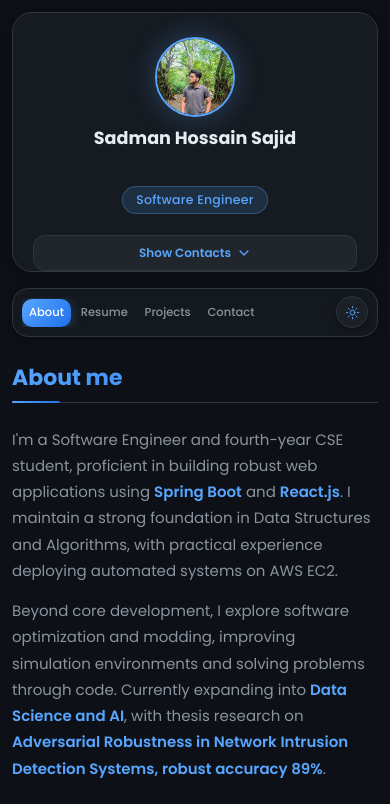
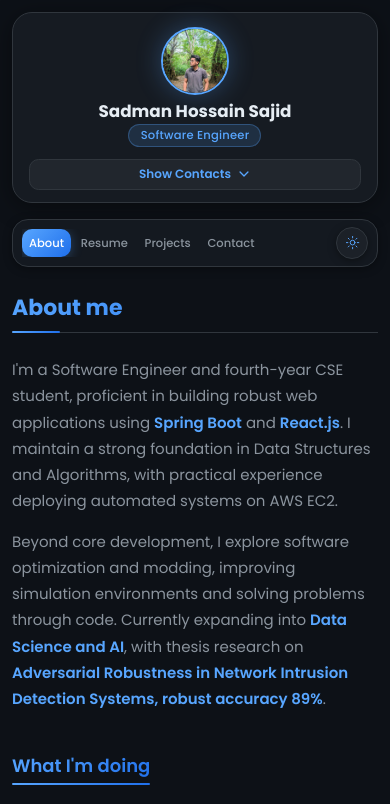
Before and after one commit to sadman128/my-portfolio, a website: page index.html in a window 390 px wide. Shown: the top 804 px of the page. Drawn offline with nearby package versions, Linux system fonts and the light colour scheme; no server answers.

Commit message:
reduced sidebar height (which is on top in mobile mode)

```diff
--- a/style.css
+++ b/style.css
@@ -1588,10 +1588,10 @@ textarea.form-input { height: 9.5rem; }
     gap: 1rem;
   }
 
-  /* Sidebar: compact card at the top, centered — same feel as desktop */
+  /* Sidebar: compact card at top, centered */
   .sidebar {
     position: static;
-    padding: 1.5rem 1.25rem 0;
+    padding: 0.9rem 1rem 0.75rem;
     border-radius: 1.25rem;
   }
 
@@ -1600,39 +1600,41 @@ textarea.form-input { height: 9.5rem; }
   .sidebar-overlay    { display: none !important; }
   .avatar-badge       { display: none !important; }
 
-  /* Centered column — same as desktop */
+  /* Centered column */
   .sidebar-info {
     flex-direction: column;
     align-items: center;
     text-align: center;
-    gap: 0.6rem;
+    gap: 0.35rem;
   }
 
   .avatar-wrapper { cursor: default; }
   .avatar-wrapper:hover .avatar-box,
   .avatar-wrapper:focus-visible .avatar-box { transform: none; }
 
-  .avatar-box { width: 5rem; height: 5rem; }
+  .avatar-box { width: 4.25rem; height: 4.25rem; }
 
   .info-content {
     display: flex !important;
     flex-direction: column;
     align-items: center;
-    gap: 0.35rem;
+    gap: 0.15rem;
   }
-
-  .name  { font-size: 1.1rem; margin-top: 0; }
-  .title { font-size: 0.78rem; padding: 0.25rem 0.85rem; }
-
-  /* Show Contacts button — full width, below name/title */
+  .info-content br { display: none !important; }
+
+  .name  { font-size: 1.05rem; margin: 0; line-height: 1.2; }
+  .title { font-size: 0.72rem; padding: 0.15rem 0.7rem; }
+
+  /* Show Contacts button — full width, compact spacing below name/title */
   .info_more-btn {
     display: flex !important;
     width: 100%;
     justify-content: center;
-    margin-top: 0.75rem;
-    padding: 0.5rem 1rem;
-    border-radius: 0.75rem;
+    margin-top: 0.35rem;
+    padding: 0.35rem 0.75rem;
+    border-radius: 0.6rem;
     background: var(--surface);
+    font-size: 0.75rem;
   }
 
   /* Contact list: hidden by default, expands inline on toggle */
```
